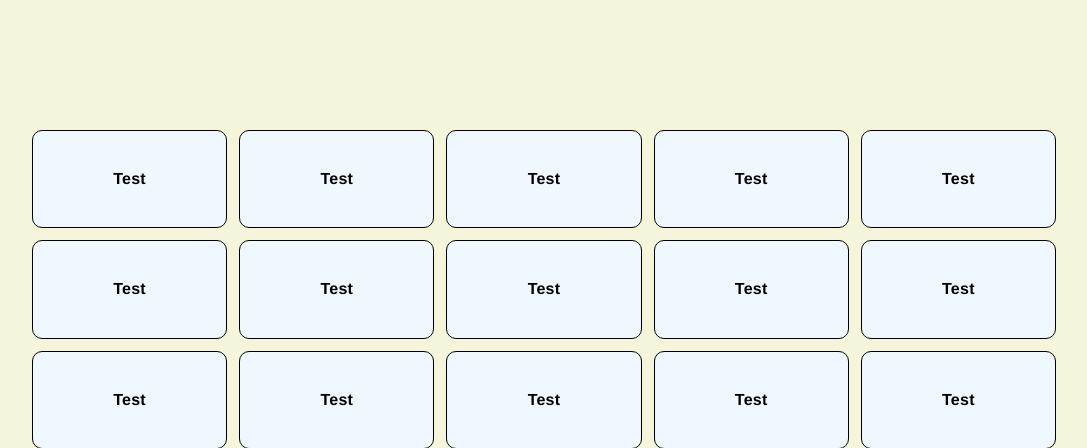
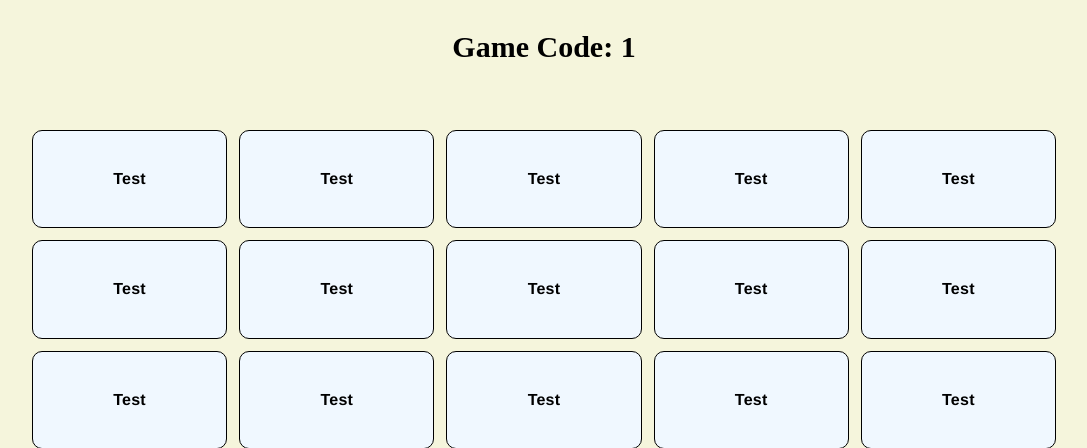
Before and after one commit to msweat254/Covert-Clues, a Flask app: page /codemaster/1 in a window 1280 px wide. Shown: the top 448 px of the page, without its empty margins (96-1183 px from the left). Run offline with Flask 3, Linux system fonts and the light colour scheme; data that the repository does not hold is empty.

Commit message:
Game completed

```diff
--- a/app.py
+++ b/app.py
@@ -128,7 +128,7 @@ def get_data():
     db.session.add(new_game)
     db.session.commit()
 
-    return redirect(url_for('play_game', game_code=id))
+    return redirect(url_for('codemaster', game_code=id))
 
 @app.route('/api/get_game_data/<game_code>')
 def get_game_data(game_code):
--- a/static/css/hint-giver-styles.css
+++ b/static/css/hint-giver-styles.css
@@ -85,3 +85,14 @@ p {
     background-color: black;
     color: white;
 }
+
+#game-code-container {
+    position: fixed;
+    top: 0;
+}
+
+#game-code {
+    font-size: 30px;
+    font-weight: bold;
+    user-select: auto;
+}
--- a/static/js/guesser-scripts.js
+++ b/static/js/guesser-scripts.js
@@ -2,13 +2,14 @@ document.addEventListener('DOMContentLoaded', function() {
     // Replace <game_code> with the actual game code
     const currentURL = document.URL;
     const gameCode = currentURL.split('/', -1)[4];
+    document.getElementById('game-code').textContent = 'Game Code: '+gameCode
     console.log('Current URL: ' + currentURL);
     console.log('Current game code: ' + gameCode);
 
     const allContainers = document.querySelectorAll('.word-container');
 
     function updateWordStatus() {
-        console.log('Updated')
+        //console.log('Updated')
         fetch(`/api/get_game_data/${gameCode}`)
             .then(response => response.json())
             .then(data => {
@@ -65,7 +66,7 @@ document.addEventListener('DOMContentLoaded', function() {
     });
 
     // Update word status every 500 milliseconds
-    //setInterval(updateWordStatus, 1000);
+    //setInterval(updateWordStatus, 500);
 
     // Initial update
     updateWordStatus();
--- a/static/js/hint-giver-scripts.js
+++ b/static/js/hint-giver-scripts.js
@@ -2,11 +2,12 @@ document.addEventListener('DOMContentLoaded', function() {
     // Replace <game_code> with the actual game code
     const currentURL = document.URL;
     const gameCode = currentURL.split('/',-1)[4];
+    document.getElementById('game-code').textContent = 'Game Code: '+gameCode
     console.log('Current URL: '+currentURL);
     console.log('Current game code: '+gameCode);
 
     function updateWordStatus() {
-        console.log('Updated')
+        //console.log('Updated')
         fetch(`/api/get_game_data/${gameCode}`)
             .then(response => response.json())
             .then(data => {
@@ -33,7 +34,7 @@ document.addEventListener('DOMContentLoaded', function() {
             .catch(error => console.error('Error fetching game data:', error));
     }
 
-    //setInterval(updateWordStatus, 1000);
+    //setInterval(updateWordStatus, 500);
 
     // Initial update
     updateWordStatus();
--- a/templates/guesser.html
+++ b/templates/guesser.html
@@ -8,6 +8,8 @@
     <link rel="stylesheet" href="{{ url_for('static', filename='css/guesser-styles.css') }}">
 </head>
 <body>
+    <div id="game-code-container"><p id="game-code"></p></div>
+    <div class="video-overlay"><video poster><source src="{{ url_for('static', filename='videos/explosion-unscreen.gif') }}" type="video/gif"></video></div>
     <div id="grid-container">
         <div class="word-container" id="1" value=""><div class=""><p class="word-text">Test</p></div></div>
         <div class="word-container" id="2" value=""><div class=""><p class="word-text">Test</p></div></div>
--- a/templates/hint-giver.html
+++ b/templates/hint-giver.html
@@ -12,6 +12,7 @@
         <div id="color-shuffle-button"><p class="word-text">Shuffle Colors</p></div>
         <div id="word-shuffle-button"><p class="word-text">Shuffle Words</p></div>
     </div>-->
+    <div id="game-code-container"><p id="game-code">Test</p></div>
     <div id="grid-container">
         <div class="word-container" id="1" value=""><div class=""><p class="word-text">Test</p></div></div>
         <div class="word-container" id="2" value=""><div class=""><p class="word-text">Test</p></div></div>
```
Also changed, not shown: static/css/guesser-styles.css (+27 -0 lines), static/js/landing-page-scripts.js (+7 -0 lines), templates/landing-page.html (renamed from landing-page.html), 2 other files.
